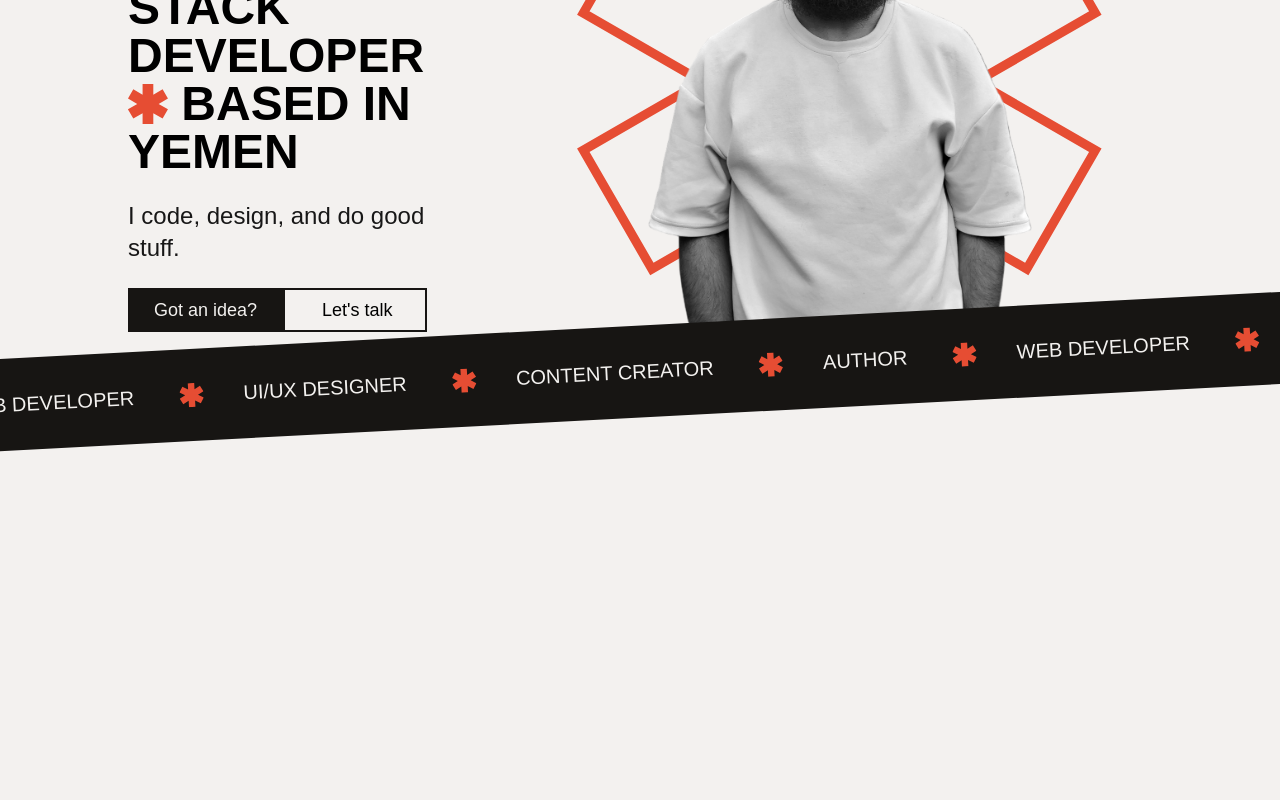
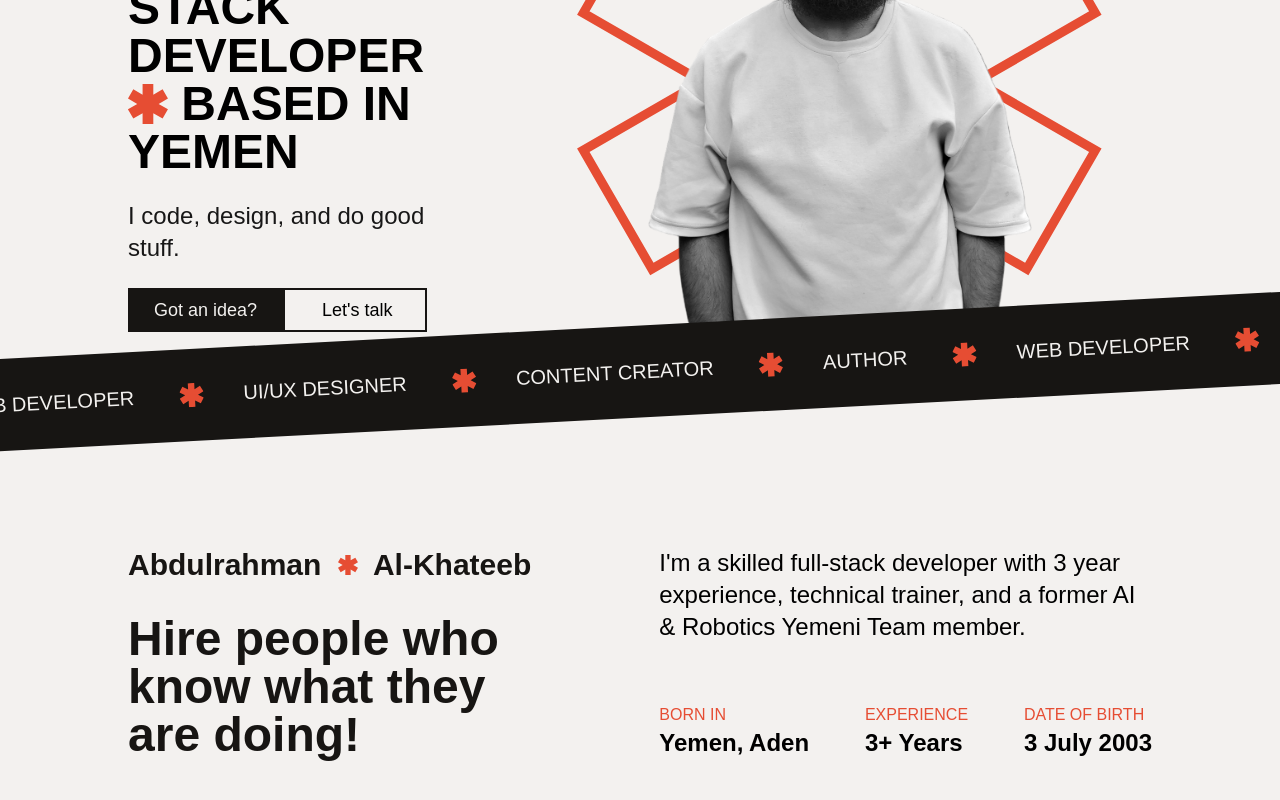
Before and after one commit to khateeboveskey/khateeboveskey.github.io, a Vue app: page / in a window 1280 px wide. Shown: the part 322-1122 px from the top of the page. Built offline with nearby package versions, Linux system fonts and the light colour scheme; a web font is replaced by a local one.

Commit message:
add about section

```diff
--- a/index.html
+++ b/index.html
@@ -9,7 +9,7 @@
   <link rel="stylesheet" href="./src/assets/style.css">
 </head>
 
-<body class="font-sans bg-accent-background *:duration-300 *:transition-all overflow-x-hidden h-[5000px]">
+<body class="font-sans bg-accent-background *:duration-300 *:transition-all overflow-x-hidden h-[5000px] **:transition-all">
   <div id="app"></div>
   <script type="module" src="/src/main.ts"></script>
 </body>
--- a/src/App.vue
+++ b/src/App.vue
@@ -2,10 +2,12 @@
 	<HeaderComp />
 	<HeroSection />
 	<TitlesBar />
+	<AboutSection />
 </template>
 
 <script setup lang="ts">
 import HeaderComp from '@/components/HeaderComp.vue';
 import HeroSection from '@/components/HeroSection.vue';
 import TitlesBar from '@/components/TitlesBar.vue';
+import AboutSection from '@/components/sections/AboutSection.vue';
 </script>
--- a/src/assets/style.css
+++ b/src/assets/style.css
@@ -10,8 +10,8 @@
 	--color-accent-background: #f3f1ef;
 }
 
-* {
-	@apply selection:bg-accent transition-all;
+*:not(.text-accent) {
+	@apply selection:bg-accent;
 }
 
 #vue-inspector-container,
--- /dev/null
+++ b/src/components/sections/AboutSection.vue
@@ -0,0 +1,49 @@
+<template>
+	<section id="about" class="flex flex-col gap-10 px-4 pt-4 sm:pt-12 md:px-32 md:pt-24">
+		<div class="flex flex-col justify-start gap-10 md:flex-row md:gap-32">
+			<div class="flex flex-col gap-8">
+				<span
+					class="text-accent-foreground text-center text-xl font-semibold text-nowrap md:text-left md:text-3xl">
+					Abdulrahman
+					<MyLogo class="mx-2 inline-block h-5 -translate-y-0.5 sm:mx-4 sm:h-5 md:mx-2 md:h-5" />
+					Al-Khateeb
+				</span>
+				<h2 class="text-accent-foreground text-left text-4xl font-bold md:text-left md:text-5xl">
+					Hire people who know what they are doing!
+				</h2>
+			</div>
+			<div class="flex flex-col justify-between gap-8">
+				<p class="text-xl md:text-2xl">
+					I'm a skilled full-stack developer with 3 year experience, technical trainer, and a former
+					AI & Robotics Yemeni Team member.
+				</p>
+				<div class="flex w-full flex-col justify-between gap-5 md:flex-row md:gap-0">
+					<SnapInfo v-for="si in snapInfoGroup" :key="si.title" :title="si.title">
+						{{ si.content }}
+					</SnapInfo>
+				</div>
+			</div>
+		</div>
+		<div></div>
+	</section>
+</template>
+
+<script setup lang="ts">
+import MyLogo from '@/components/MyLogo.vue';
+import SnapInfo from '@/components/sections/about/SnapInfo.vue';
+
+const snapInfoGroup = [
+	{
+		title: 'Born In',
+		content: 'Yemen, Aden',
+	},
+	{
+		title: 'Experience',
+		content: '3+ Years',
+	},
+	{
+		title: 'Date of Birth',
+		content: '3 July 2003',
+	},
+];
+</script>
--- /dev/null
+++ b/src/components/sections/about/SnapInfo.vue
@@ -0,0 +1,12 @@
+<template>
+	<span class="flex flex-col">
+		<span class="text-accent uppercase">{{ props.title }}</span>
+		<span class="text-xl md:text-2xl font-semibold"><slot /></span>
+	</span>
+</template>
+
+<script setup lang="ts">
+const props = defineProps({
+	title: String,
+});
+</script>
```
